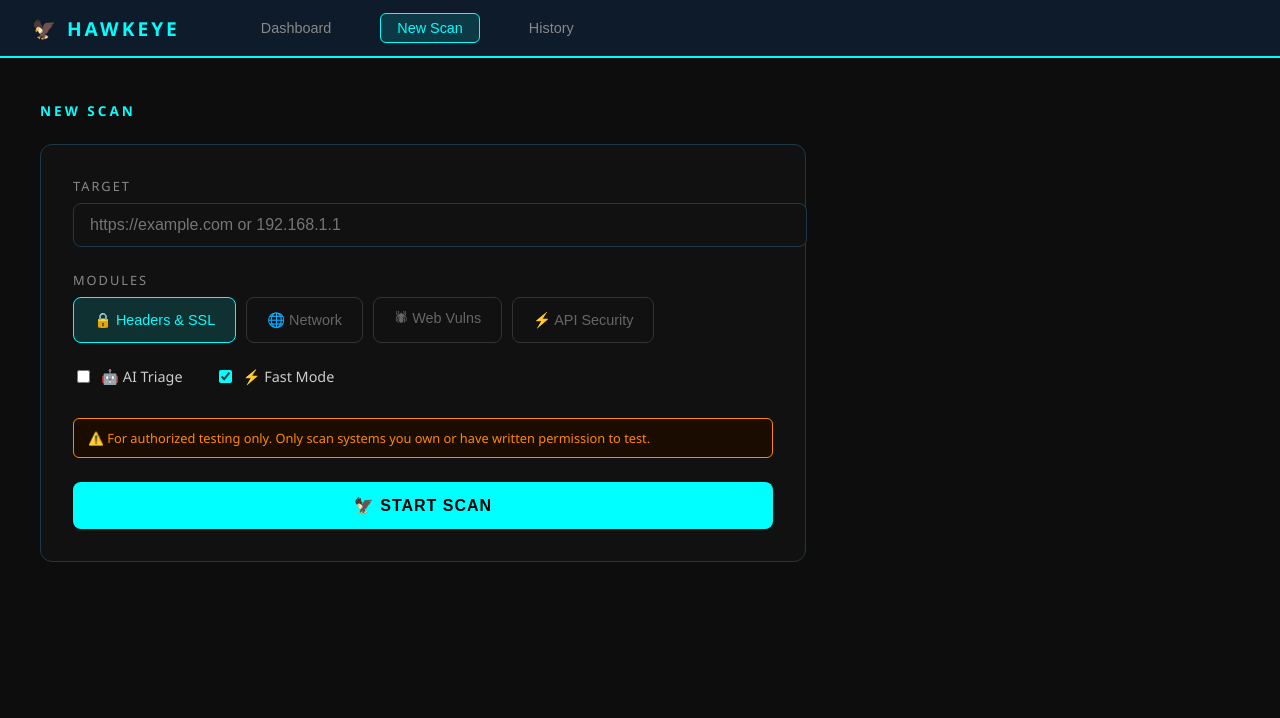
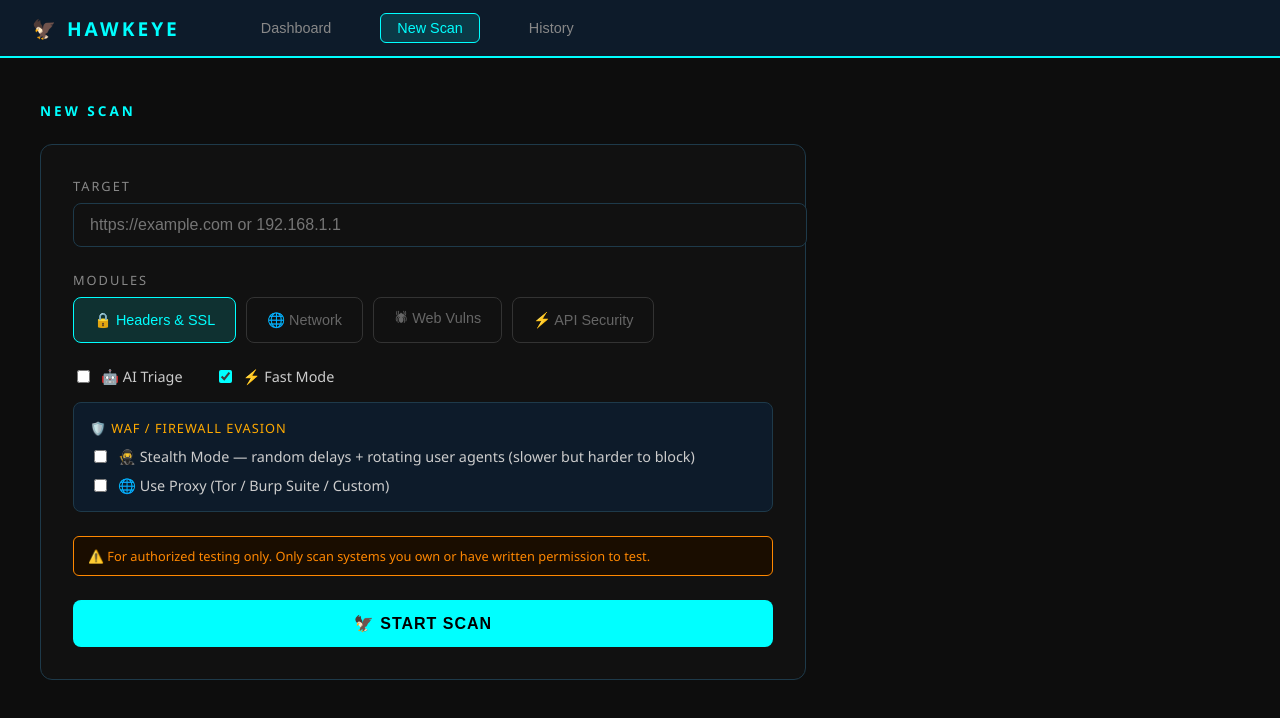
Before and after one commit to kalpin05/Hawkeye, a React (Create React App) app in the folder dashboard/: page / in a window 1280 px wide. Both pictures are taken after a click on the button "New Scan". Shown: the top 718 px of the page. Built offline with nearby package versions, Linux system fonts and the light colour scheme; no server answers; the HTML template or start-up script is replaced by a standard one.

Commit message:
add option in frontend for tor

```diff
--- a/dashboard/src/components/NewScan.js
+++ b/dashboard/src/components/NewScan.js
@@ -10,6 +10,9 @@ export default function NewScan({ onScanStarted }) {
   });
   const [ai,      setAi]      = useState(false);
   const [fast,    setFast]    = useState(true);
+  const [stealth, setStealth] = useState(false);
+  const [proxy,   setProxy]   = useState("");
+  const [showProxy, setShowProxy] = useState(false);
   const [loading, setLoading] = useState(false);
   const [error,   setError]   = useState("");
 
@@ -24,7 +27,7 @@ export default function NewScan({ onScanStarted }) {
     setLoading(true);
     try {
       const resp = await axios.post(`${API}/scan`, {
-        target: target.trim(), ...modules, ai, fast,
+        target: target.trim(), ...modules, ai, fast, stealth, proxy,
       });
       onScanStarted(resp.data);
     } catch (e) {
@@ -97,7 +100,8 @@ export default function NewScan({ onScanStarted }) {
         </div>
 
         {/* Options */}
-        <div style={{ display: "flex", gap: "2rem", marginBottom: "2rem" }}>
+        <div style={{ display: "flex", gap: "2rem", marginBottom: "1rem",
+          flexWrap: "wrap" }}>
           {[
             { key: "ai",   label: "🤖 AI Triage", val: ai,   set: setAi   },
             { key: "fast", label: "⚡ Fast Mode",  val: fast, set: setFast },
@@ -110,6 +114,52 @@ export default function NewScan({ onScanStarted }) {
               {opt.label}
             </label>
           ))}
+        </div>
+
+        {/* Evasion / WAF bypass section */}
+        <div style={{
+          background: "#0D1B2A", border: "1px solid #1E3A4A",
+          borderRadius: "8px", padding: "1rem", marginBottom: "1.5rem",
+        }}>
+          <div style={{ color: "#FFAA00", fontSize: "0.8rem",
+            letterSpacing: "1px", marginBottom: "10px",
+            display: "flex", alignItems: "center", gap: "6px" }}>
+            🛡️ WAF / FIREWALL EVASION
+          </div>
+
+          <label style={{ display: "flex", alignItems: "center",
+            gap: "8px", cursor: "pointer", color: "#CCC",
+            fontSize: "0.9rem", marginBottom: "10px" }}>
+            <input type="checkbox" checked={stealth}
+              onChange={() => setStealth(v => !v)}
+              style={{ accentColor: "#FFAA00" }} />
+            🥷 Stealth Mode — random delays + rotating user agents (slower but harder to block)
+          </label>
+
+          <label style={{ display: "flex", alignItems: "center",
+            gap: "8px", cursor: "pointer", color: "#CCC",
+            fontSize: "0.9rem", marginBottom: showProxy ? "10px" : "0" }}>
+            <input type="checkbox" checked={showProxy}
+              onChange={() => setShowProxy(v => !v)}
+              style={{ accentColor: "#FFAA00" }} />
+            🌐 Use Proxy (Tor / Burp Suite / Custom)
+          </label>
+
+          {showProxy && (
+            <div>
+              <input
+                value={proxy}
+                onChange={e => setProxy(e.target.value)}
+                placeholder="http://127.0.0.1:9050 (Tor) or http://127.0.0.1:8080 (Burp)"
+                style={{ ...inputStyle, fontSize: "0.85rem", padding: "10px 14px" }}
+              />
+              <div style={{ color: "#666", fontSize: "0.75rem", marginTop: "6px" }}>
+                Tor default: <code style={{ color: "#FFAA00" }}>socks5h://127.0.0.1:9050</code>
+                {" "}— requires Tor running locally. Burp Suite default:{" "}
+                <code style={{ color: "#FFAA00" }}>http://127.0.0.1:8080</code>
+              </div>
+            </div>
+          )}
         </div>
 
         {/* Error */}
```
